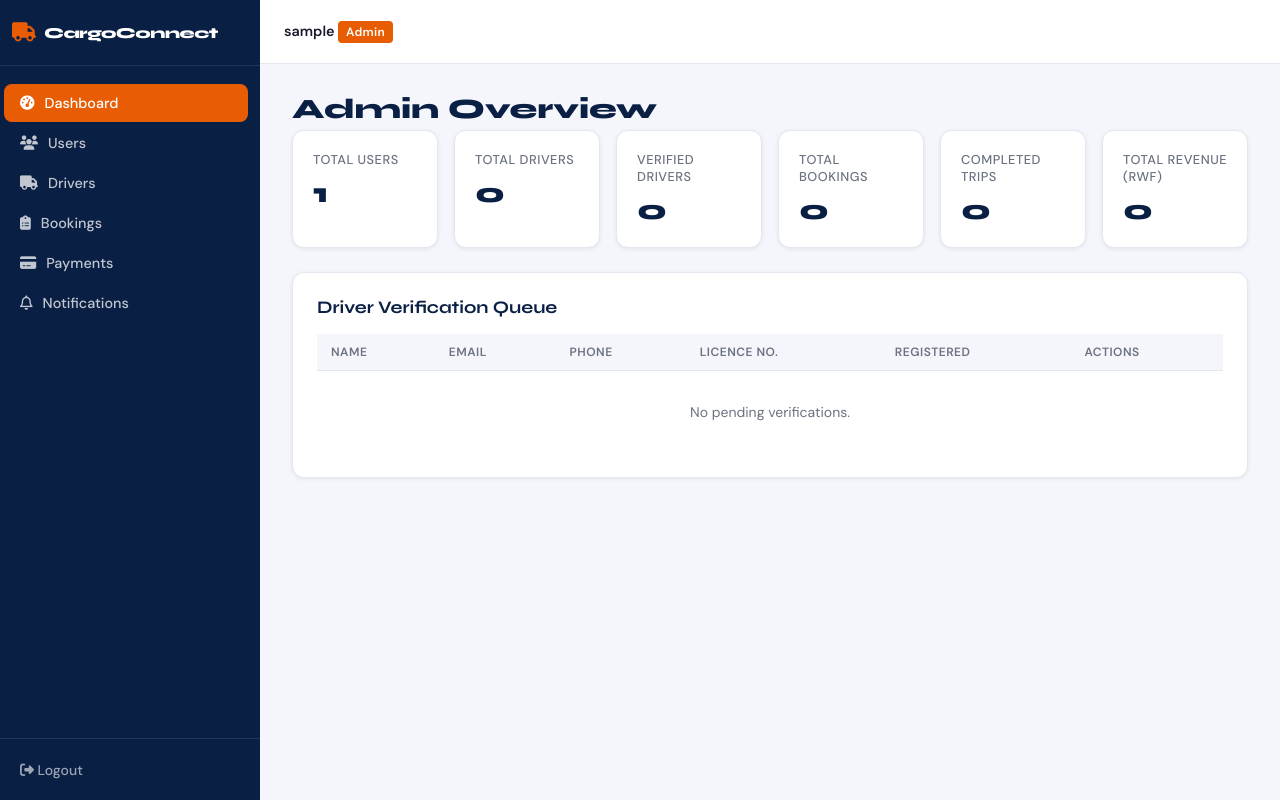
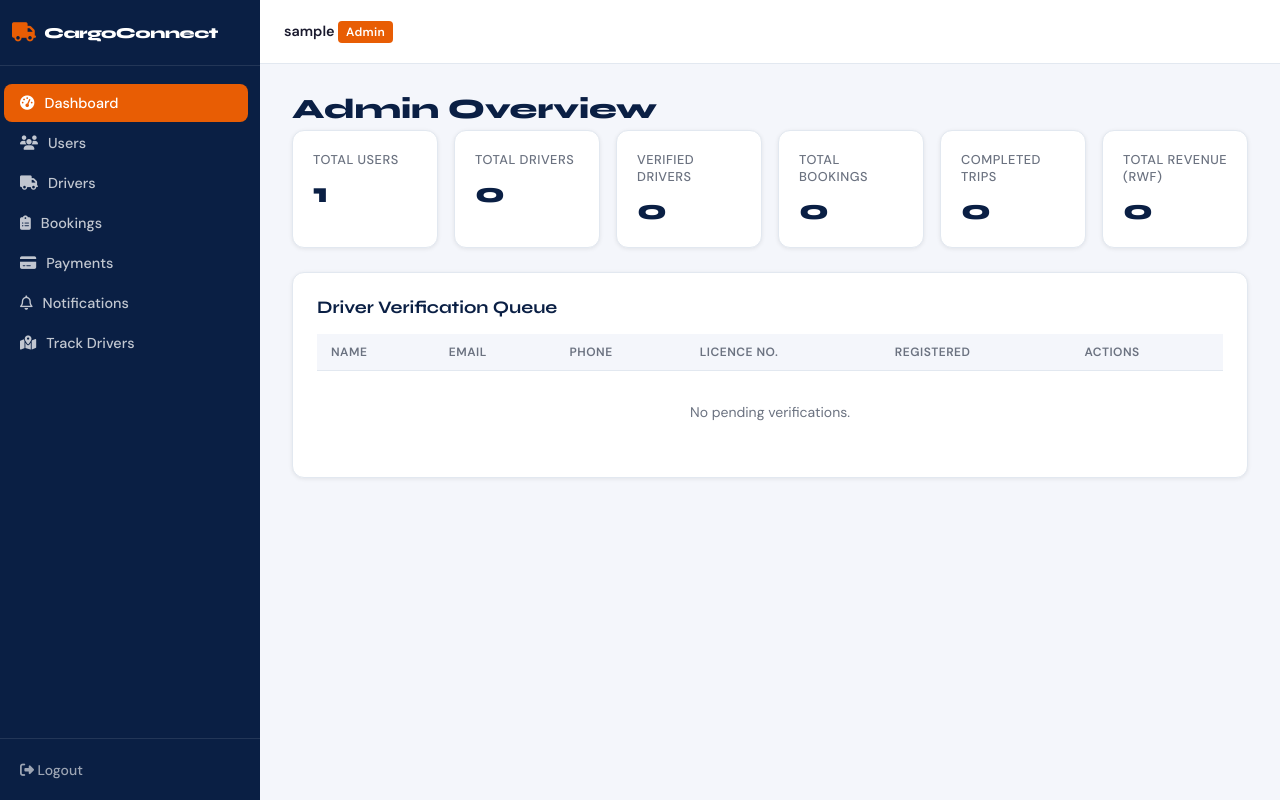
Before and after one commit to NkemJefersonAchia/CargoConnect, a Flask app: page /admin/dashboard in a window 1280 px wide. Run offline with Flask 3, Linux system fonts and the light colour scheme; the visitor is signed in with stand-in values (Sample User, id 1); data comes from the database, SQL or seed files in the repository; data that the repository does not hold is empty.

Commit message:
admin_dashboard.html

```diff
--- a/templates/admin_dashboard.html
+++ b/templates/admin_dashboard.html
@@ -9,6 +9,7 @@
   <li><a href="{{ url_for('admin.bookings_page') }}" class="sidebar__link"><i class="fa-solid fa-clipboard-list"></i> Bookings</a></li>
   <li><a href="{{ url_for('admin.payments_page') }}" class="sidebar__link"><i class="fa-solid fa-credit-card"></i> Payments</a></li>
   <li><a href="{{ url_for('admin.notifications_page') }}" class="sidebar__link"><i class="fa-regular fa-bell"></i> Notifications</a></li>
+  <li><a href="{{ url_for('admin.track_drivers') }}" class="sidebar__link"><i class="fa-solid fa-map-location-dot"></i> Track Drivers</a></li>
 {% endblock %}
 
 {% block topbar_right %}
```
